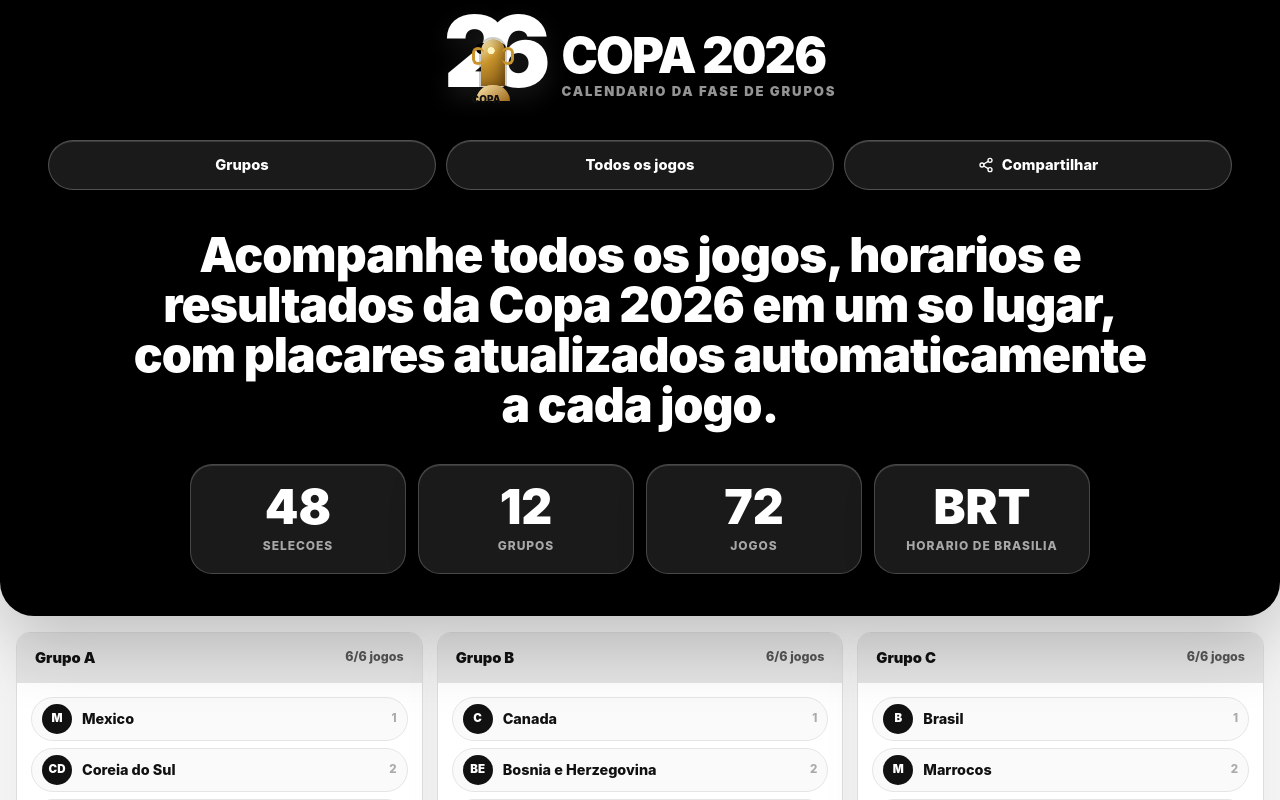
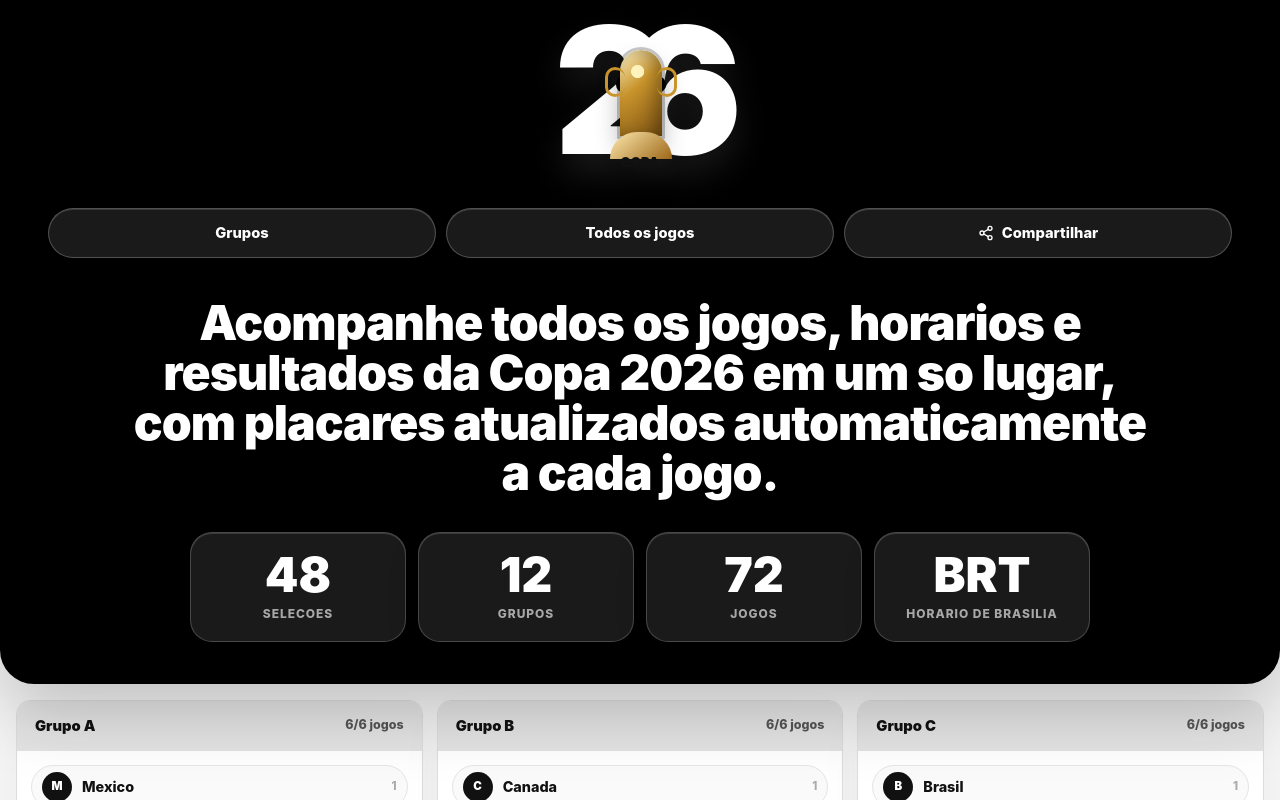
Before and after one commit to somosnext/copa-2026-simulador, a React (Vite) app: page / in a window 1280 px wide. Shown: the top 800 px of the page. Built offline with nearby package versions, Linux system fonts and the light colour scheme.

Commit message:
Show symbol-only Copa logo

```diff
--- a/src/App.jsx
+++ b/src/App.jsx
@@ -187,10 +187,6 @@ function CopaLogo() {
         </span>
         <span className="emblem-label">Copa</span>
       </div>
-      <div className="logo-text">
-        <strong>Copa 2026</strong>
-        <span>Calendario da fase de grupos</span>
-      </div>
     </div>
   )
 }
--- a/src/index.css
+++ b/src/index.css
@@ -56,89 +56,91 @@ button {
   z-index: 1;
   display: flex;
   justify-content: center;
-  padding: 24px 16px 10px;
+  padding: 30px 16px 12px;
 }
 
 .copa-logo {
-  display: inline-flex;
+  display: grid;
   align-items: center;
   justify-content: center;
-  gap: 22px;
-  max-width: min(100%, 720px);
+  justify-items: center;
+  gap: 16px;
+  max-width: min(100%, 760px);
 }
 
 .logo-emblem {
   position: relative;
-  width: 96px;
-  height: 82px;
+  width: 172px;
+  height: 142px;
   flex: 0 0 auto;
 }
 
 .emblem-number {
   position: absolute;
-  inset: -12px 0 auto;
+  inset: -10px 0 auto;
   color: #fff;
-  font-size: 6.2rem;
+  font-size: 11rem;
   font-weight: 950;
-  letter-spacing: -0.24em;
+  letter-spacing: -0.25em;
   line-height: 0.8;
-  text-shadow: 0 10px 24px rgba(255, 255, 255, 0.1);
+  text-shadow: 0 18px 34px rgba(255, 255, 255, 0.1);
 }
 
 .emblem-number::before {
   content: "";
   position: absolute;
-  left: 32px;
-  top: 31px;
-  width: 30px;
-  height: 11px;
+  left: 62px;
+  top: 56px;
+  width: 50px;
+  height: 17px;
   border-radius: 999px;
   background: #000;
 }
 
 .emblem-cup {
   position: absolute;
-  left: 37px;
-  top: 15px;
+  left: 66px;
+  top: 20px;
   display: block;
-  width: 24px;
-  height: 47px;
-  border-radius: 999px 999px 8px 8px;
+  width: 42px;
+  height: 86px;
+  border-radius: 999px 999px 12px 12px;
   background:
     radial-gradient(circle at 42% 25%, #fff4bd 0 9%, transparent 10%),
     linear-gradient(140deg, #fff5c8 0%, #c9942c 42%, #7b5111 100%);
   box-shadow:
-    inset -4px 0 9px rgba(0, 0, 0, 0.22),
-    0 0 0 2px rgba(0, 0, 0, 0.2);
+    inset -7px 0 16px rgba(0, 0, 0, 0.26),
+    0 0 0 3px rgba(0, 0, 0, 0.22),
+    0 14px 24px rgba(0, 0, 0, 0.3);
 }
 
 .emblem-cup::before,
 .emblem-cup::after {
   content: "";
   position: absolute;
-  top: 8px;
-  width: 12px;
-  height: 18px;
+  top: 17px;
+  width: 20px;
+  height: 30px;
   border: 3px solid #c9942c;
   border-radius: 999px;
 }
 
 .emblem-cup::before {
-  left: -9px;
+  left: -15px;
   border-right: 0;
 }
 
 .emblem-cup::after {
-  right: -9px;
+  right: -15px;
   border-left: 0;
 }
 
 .emblem-cup i {
   position: absolute;
   left: 50%;
-  bottom: -15px;
-  width: 34px;
-  height: 16px;
+  bottom: -23px;
+  width: 62px;
+  height: 27px;
   border-radius: 999px 999px 4px 4px;
   background: linear-gradient(140deg, #ffeab0, #9d6818);
   transform: translateX(-50%);
@@ -146,35 +148,14 @@ button {
 
 .emblem-label {
   position: absolute;
-  left: 28px;
+  left: 50%;
   bottom: -1px;
   color: #111;
-  font-size: 0.62rem;
+  font-size: 0.82rem;
   font-weight: 950;
   letter-spacing: 0.02em;
   text-transform: uppercase;
-}
-
-.logo-text {
-  display: grid;
-  justify-items: start;
-  gap: 5px;
-  line-height: 1;
-  text-transform: uppercase;
-}
-
-.logo-text span {
-  color: rgba(255, 255, 255, 0.58);
-  font-size: clamp(0.62rem, 1.5vw, 0.82rem);
-  font-weight: 950;
-  letter-spacing: 0.14em;
-}
-
-.logo-text strong {
-  color: #fff;
-  font-size: clamp(1.7rem, 4.2vw, 3.05rem);
-  font-weight: 950;
-  letter-spacing: -0.04em;
+  transform: translateX(-50%);
 }
 
 .toolbar {
```
